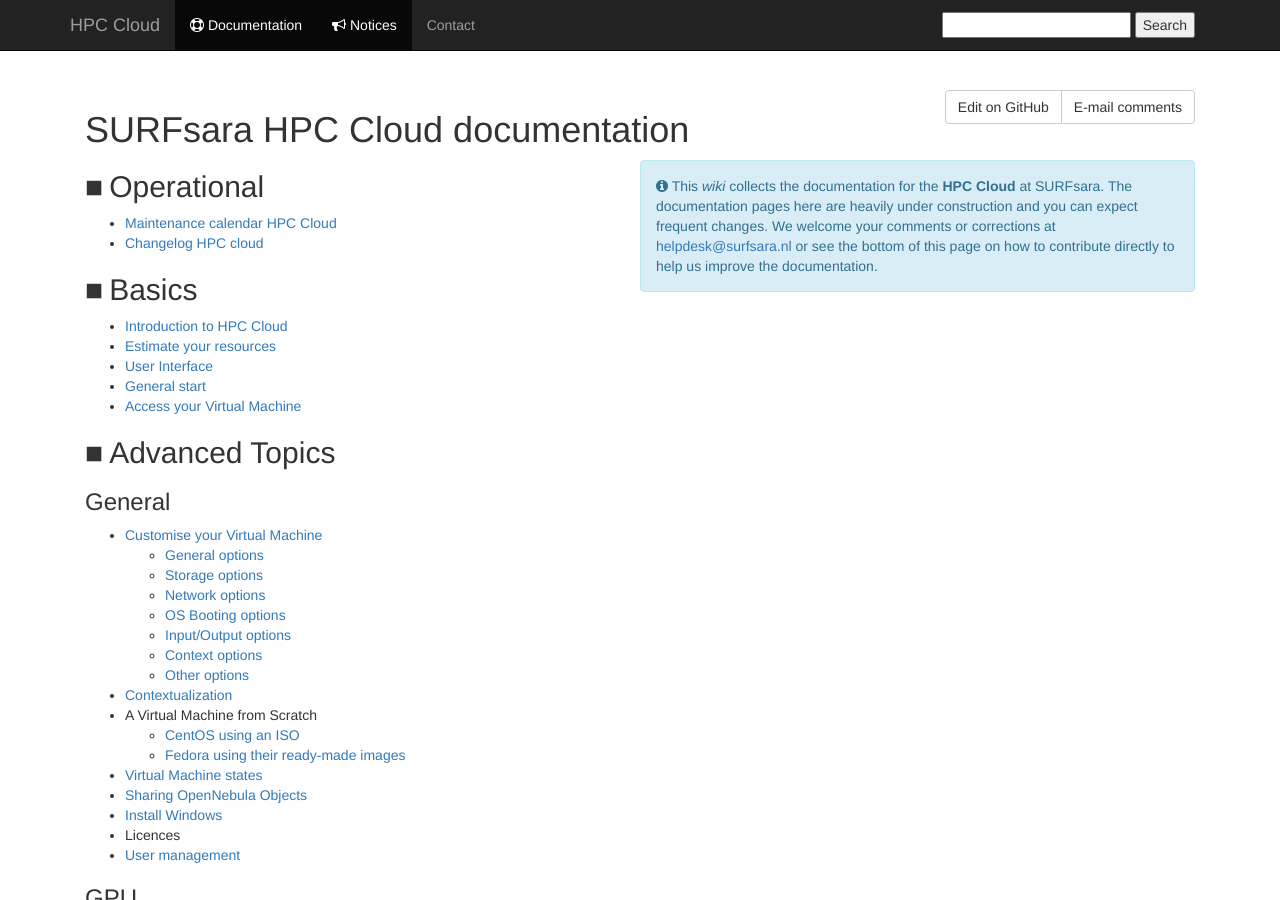
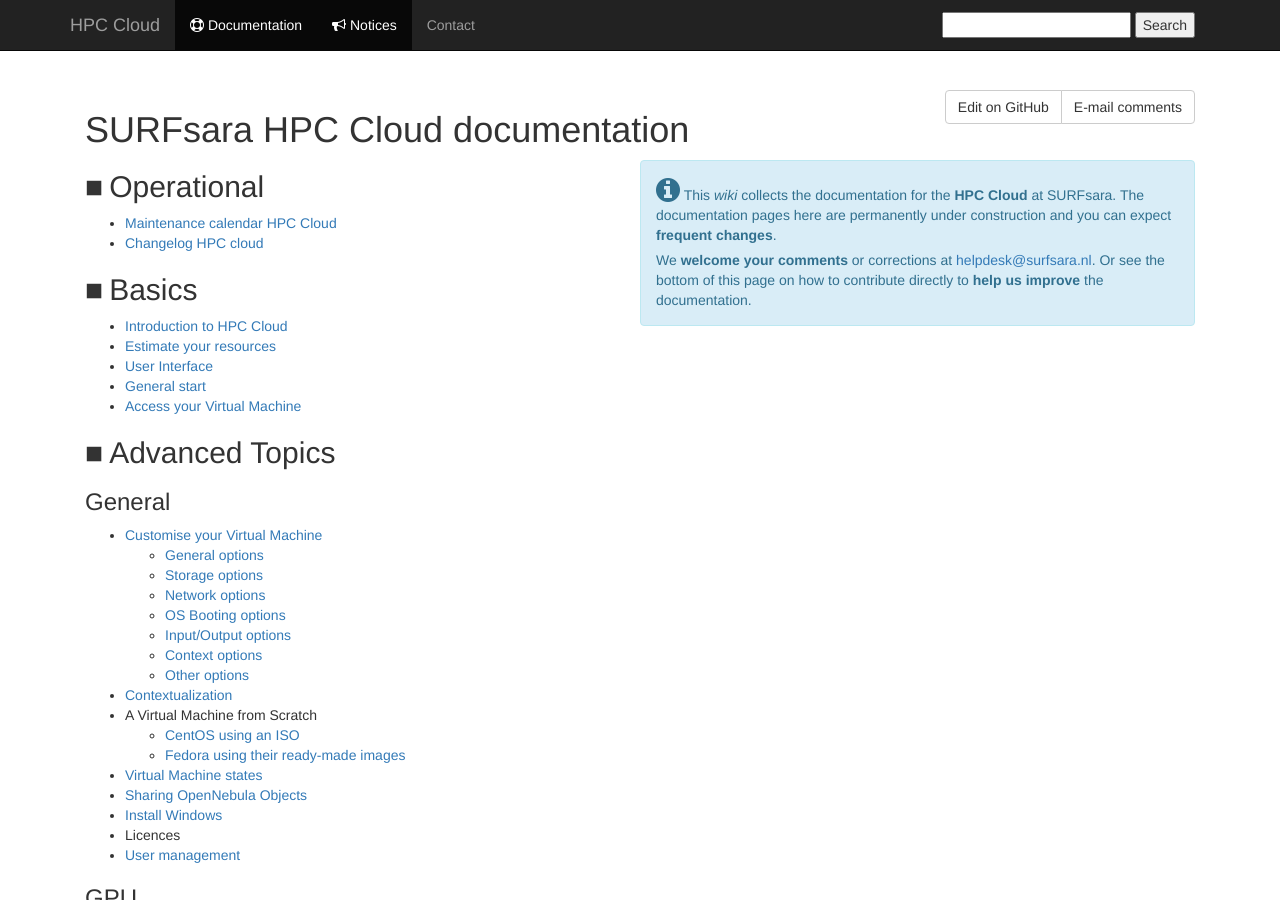
Before and after one commit to sara-nl/clouddocs, a Jekyll site: the page built from index.markdown, in a window 1280 px wide and 900 px high. Built offline with Jekyll 4.4.1, drawn with Linux system fonts in a browser that asks for light colours; nearby versions of some CDN libraries.

Commit message:
Format info box

```diff
--- a/index.markdown
+++ b/index.markdown
@@ -4,8 +4,10 @@
 # SURFsara HPC Cloud documentation
 
 <div class="alert alert-info" style="float:right;max-width:50%;" markdown="1">
-<i class="fa fa-info-circle" aria-hidden="true"></i>
-This _wiki_ collects the documentation for the **HPC Cloud** at SURFsara. The documentation pages here are heavily under construction and you can expect frequent changes.  We welcome your comments or corrections at [helpdesk@surfsara.nl](mailto:helpdesk@surfsara.nl?subject=HPC%20Cloud%20documentation%20comments) or see the bottom of this page on how to contribute directly to help us improve the documentation.
+<i class="fa fa-info-circle fa-2x" aria-hidden="true"></i>
+This _wiki_ collects the documentation for the **HPC Cloud** at SURFsara. The documentation pages here are permanently under construction and you can expect **frequent changes**.
+
+We **welcome your comments** or corrections at [helpdesk@surfsara.nl](mailto:helpdesk@surfsara.nl?subject=HPC%20Cloud%20documentation%20comments). Or see the bottom of this page on how to contribute directly to **help us improve** the documentation.
 </div>
 
 ## Operational
```
